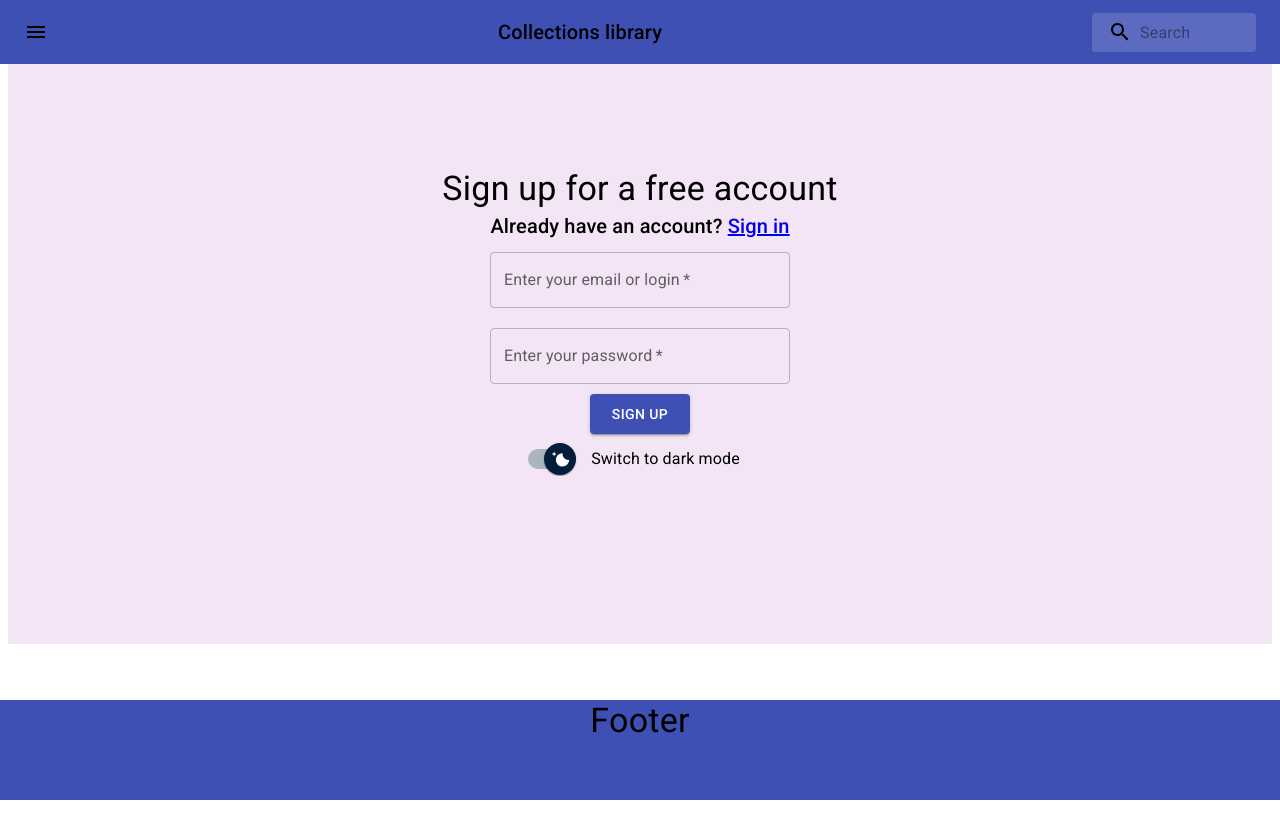
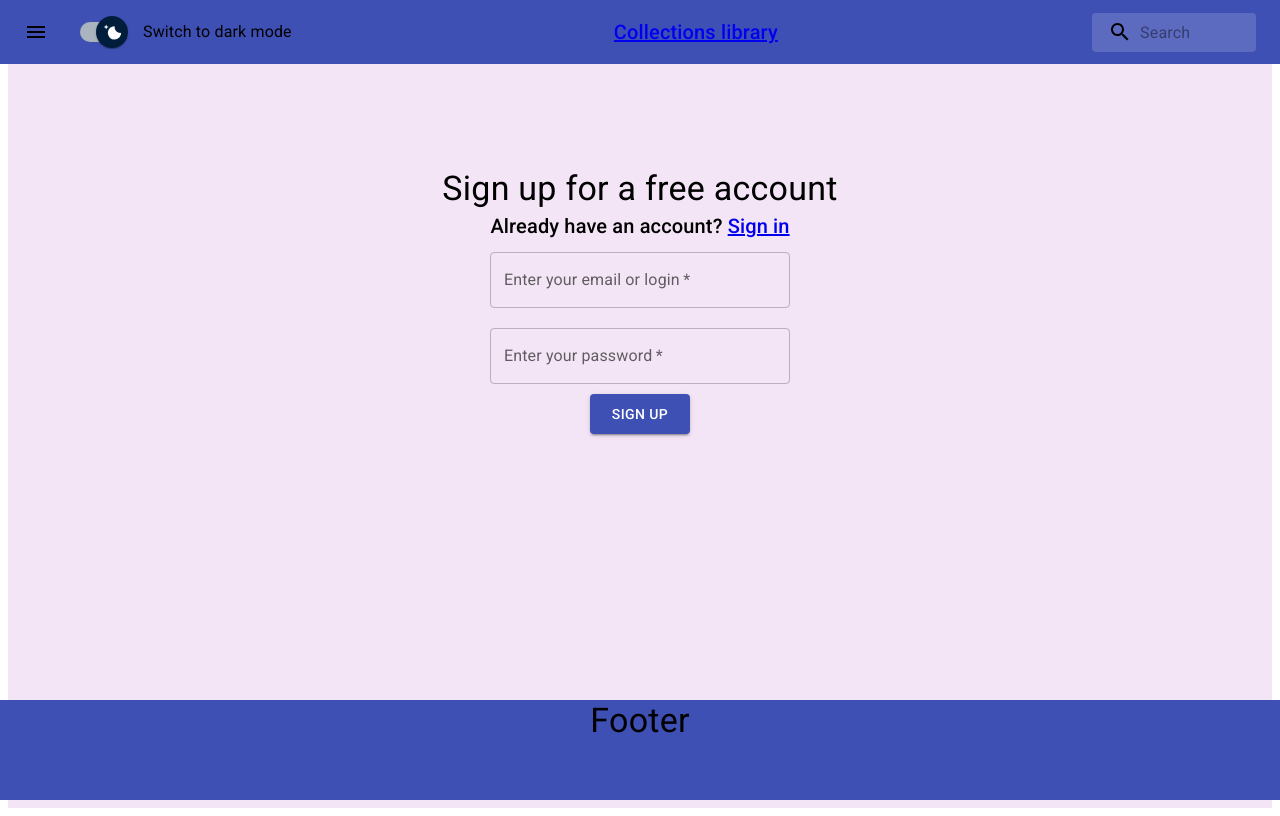
Before and after one commit to arty-mason/Project, a React (Create React App) app in the folder client/: page /signup in a window 1280 px wide. Built offline with nearby package versions, Linux system fonts and the light colour scheme.

Commit message:
Routes decomposition, few visual fixes

```diff
--- a/client/src/App.js
+++ b/client/src/App.js
@@ -6,9 +6,10 @@ import { theme } from "./config/theme"
 import { AuthContextProvider } from './context/AuthContext';
 
 /// PAGES
-import Signin from "./components/Signin";
-import Signup from "./components/Signup";
-import Home from "./pages/Home";
+import Signin from "./pages/auth/Signin";
+import Signup from "./pages/auth/Signup";
+import Home from "./pages/home/Home";
+import Admin from "./pages/admin/Admin"
 
 /// STATIC COMPONENTS
 import Wrapper from "./components/Wrapper";
@@ -24,6 +25,7 @@ function App() {
           <Routes>
             <Route path="/signin" element={<Signin />} />
             <Route path="/signup" element={<Signup />} />
+            <Route path="/admin" element={<Admin />} />
             <Route path="/" element={<Home />} />
           </Routes>
         </Wrapper>
--- a/client/src/components/Header.jsx
+++ b/client/src/components/Header.jsx
@@ -8,6 +8,8 @@ import InputBase from "@mui/material/InputBase";
 import MenuIcon from "@mui/icons-material/Menu";
 import SearchIcon from "@mui/icons-material/Search";
 import { theme } from "../config/theme";
+import CustomizedSwitches from "../config/ThemeSwitcher";
+import { Link } from "react-router-dom";
 
 const Search = styled("div")(({ theme }) => ({
   position: "relative",
@@ -74,6 +76,7 @@ const Header = () => {
         >
           <MenuIcon />
         </IconButton>
+        <CustomizedSwitches />
         <Typography
           variant="h6"
           noWrap
@@ -82,9 +85,10 @@ const Header = () => {
             flexGrow: 1,
             display: { xs: "none", sm: "block" },
             textAlign: "center",
+            textDecoration: "none",
           }}
         >
-          Collections library
+          <Link to="/"> Collections library</Link>
         </Typography>
         <Search>
           <SearchIconWrapper>
--- /dev/null
+++ b/client/src/pages/admin/Admin.jsx
@@ -0,0 +1,7 @@
+import React from "react";
+
+const Admin = () => {
+  return <div>Admin</div>;
+};
+
+export default Admin;
--- a/client/src/components/Signin.jsx
+++ b/client/src/pages/auth/Signin.jsx
@@ -6,8 +6,7 @@ import Box from "@mui/material/Box";
 import Typography from "@mui/material/Typography";
 import Button from "@mui/material/Button";
 
-import { Input } from "../services/authInput";
-import CustomizedSwitches from "../config/ThemeSwitcher";
+import { Input } from "../../services/authInput";
 
 const Signin = () => {
   return (
@@ -17,6 +16,7 @@ const Signin = () => {
         flexDirection: "column",
         alignItems: "center",
         maxWidth: "700px",
+        height: "60vh",
         mx: "auto",
         my: 16,
         p: 4,
@@ -60,7 +60,6 @@ const Signin = () => {
         >
           Sign In
         </Button>
-        <CustomizedSwitches />
       </Box>
     </Box>
   );
--- a/client/src/components/Signup.jsx
+++ b/client/src/pages/auth/Signup.jsx
@@ -2,14 +2,13 @@ import React, { useState } from "react";
 
 import { Link } from "react-router-dom";
 
-import { UserAuth } from "../context/AuthContext";
+import { UserAuth } from "../../context/AuthContext";
 
 import Box from "@mui/material/Box";
 import Typography from "@mui/material/Typography";
 import Button from "@mui/material/Button";
 
-import { Input } from "../services/authInput";
-import CustomizedSwitches from "../config/ThemeSwitcher";
+import { Input } from "../../services/authInput";
 
 const Signup = () => {
   const [login, setLogin] = useState("");
@@ -36,6 +35,7 @@ const Signup = () => {
         flexDirection: "column",
         alignItems: "center",
         maxWidth: "700px",
+        height: "60vh",
         mx: "auto",
         my: 16,
         p: 4,
@@ -80,7 +80,6 @@ const Signup = () => {
         >
           Sign Up
         </Button>
-        <CustomizedSwitches />
       </Box>
     </Box>
   );
--- a/client/src/pages/Home.jsx
+++ b/client/src/pages/home/Home.jsx
@@ -3,9 +3,9 @@ import Box from "@mui/material/Box";
 import Typography from "@mui/material/Typography";
 import { Link } from "react-router-dom";
 
-import Feed from "../components/Feed";
-import TagCloud from "../components/TagCloud";
-import LatestItems from "../components/LatestItems";
+import Feed from "../../components/Feed";
+import TagCloud from "../../components/TagCloud";
+import LatestItems from "../../components/LatestItems";
 
 const Home = () => {
   return (
```
Also changed, not shown: client/src/pages/user/User.jsx (added, +7 -0 lines).
